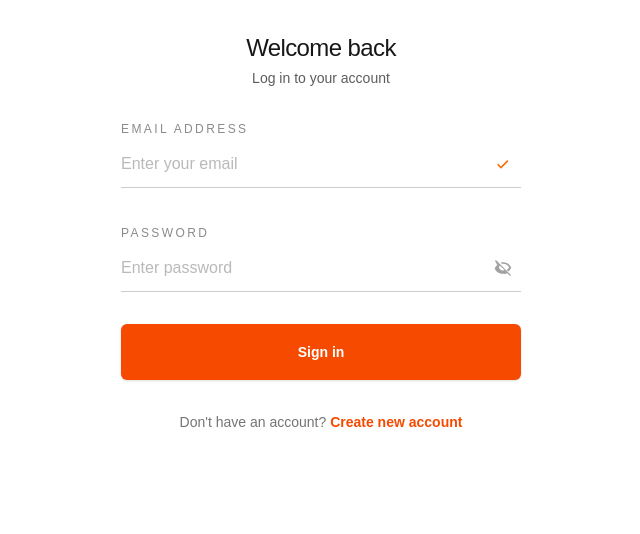
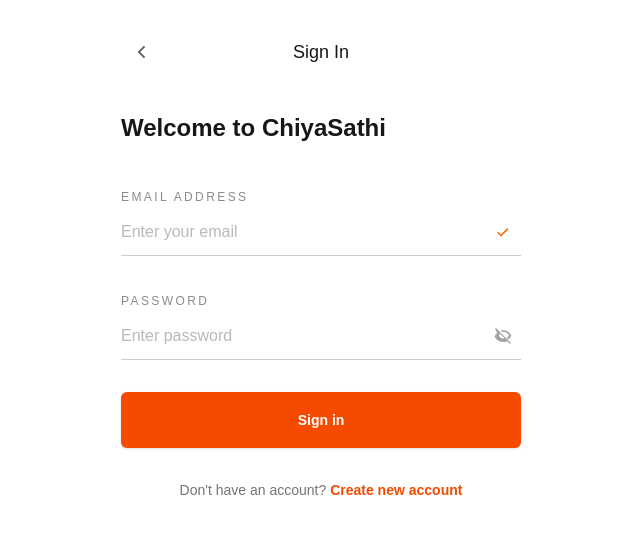
Before and after one commit to yugpokharel/chiya_sathi_web, a Next.js app: page /login in a window 1280 px wide. Shown: the top 534 px of the page, without its empty margins (319-959 px from the left). Built offline with nearby package versions, Linux system fonts and the light colour scheme.

Commit message:
auth fixs

```diff
--- a/app/(auth)/login/page.tsx
+++ b/app/(auth)/login/page.tsx
@@ -1,23 +1,30 @@
-
-"use client";
 
 import LoginForm from "../_components/Login.Form";
-
-const Header = () => (
-    <div className="flex flex-col items-center gap-1 text-center">
-        <h1 className="text-2xl font-medium tracking-tight">
-            Welcome back
-        </h1>
-        <p className="text-sm opacity-70">
-            Log in to your account
-        </p>
-    </div>
-);
+import Link from "next/link";
 
 export default function Page() {
     return (
-        <section className="w-full space-y-7">
-            <Header />
+        <section className="w-full space-y-10">
+            <header className="flex items-center justify-between">
+                <Link
+                    href="/"
+                    className="flex h-10 w-10 items-center justify-center rounded-full text-foreground/70 hover:bg-black/5"
+                    aria-label="Go back"
+                >
+                    <svg viewBox="0 0 24 24" className="h-5 w-5" fill="currentColor">
+                        <path d="M15.5 19.5 8 12l7.5-7.5 1.5 1.5L11 12l6 6-1.5 1.5Z" />
+                    </svg>
+                </Link>
+                <h1 className="text-lg font-medium text-foreground">Sign In</h1>
+                <span className="w-10" aria-hidden />
+            </header>
+
+            <div className="space-y-4">
+                <h2 className="text-2xl font-semibold text-foreground">
+                    Welcome to ChiyaSathi
+                </h2>
+            </div>
+
             <LoginForm />
         </section>
     );
--- /dev/null
+++ b/app/api/auth/login/route.ts
@@ -0,0 +1,43 @@
+import { NextResponse } from "next/server";
+import { cookies } from "next/headers";
+
+const API_BASE_URL = process.env.API_BASE_URL ?? "http://192.168.1.21:5000/api";
+
+export async function POST(request: Request) {
+    const body = await request.json().catch(() => null);
+
+    if (!body?.email || !body?.password) {
+        return NextResponse.json(
+            { message: "Email and password are required" },
+            { status: 400 }
+        );
+    }
+
+    const response = await fetch(`${API_BASE_URL}/login`, {
+        method: "POST",
+        headers: {
+            "Content-Type": "application/json",
+        },
+        body: JSON.stringify(body),
+    });
+
+    const data = await response.json().catch(() => ({}));
+
+    if (!response.ok) {
+        return NextResponse.json(
+            { message: data?.message ?? "Login failed" },
+            { status: response.status }
+        );
+    }
+
+    if (data?.token) {
+        cookies().set("auth_token", data.token, {
+            httpOnly: true,
+            secure: process.env.NODE_ENV === "production",
+            sameSite: "lax",
+            path: "/",
+        });
+    }
+
+    return NextResponse.json({ ok: true, user: data?.user ?? null });
+}
```
